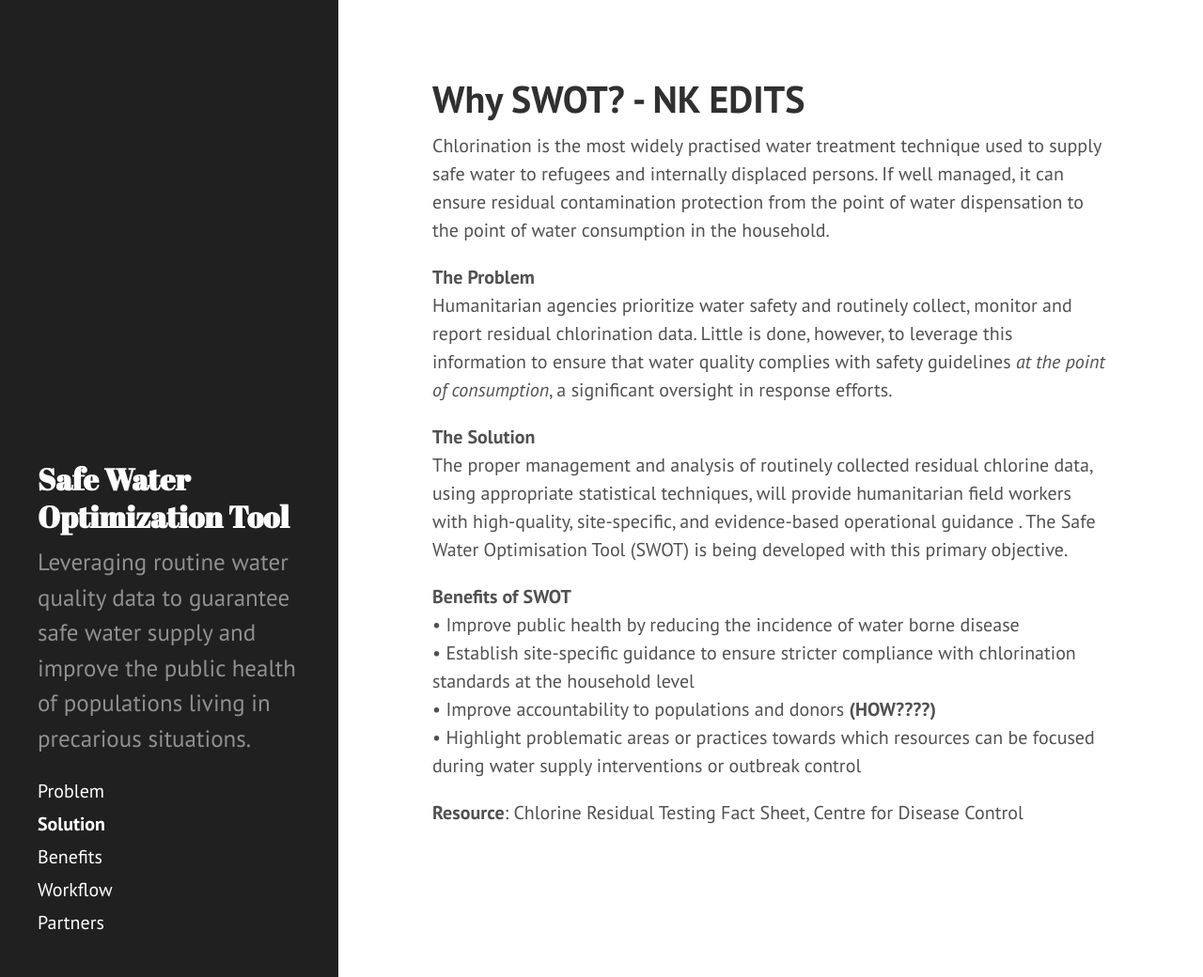
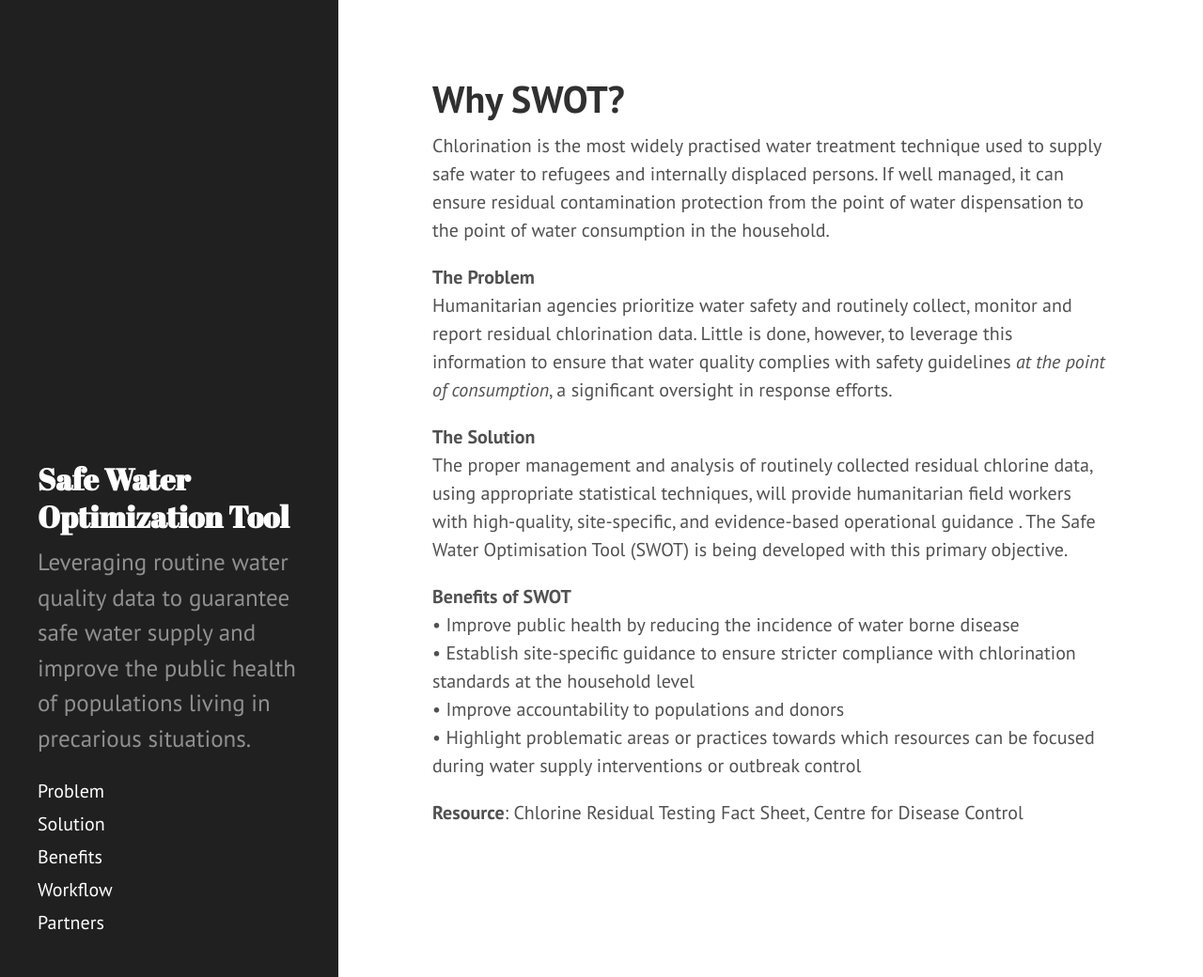
Before and after one commit to safeh2o/swot-infopage, a Jekyll site: the page built from Why-SWOT.md, in a window 1280 px wide and 1040 px high. Shown: the whole window at 94% size. Built offline with Jekyll 4.4.1, drawn with Linux system fonts in a browser that asks for light colours; Markdown is read by kramdown in place of the engine named in the settings.

Commit message:
Update and rename solution.md to Why-SWOT.md

```diff
--- a/solution.md
+++ b/Why-SWOT.md
@@ -1,6 +1,6 @@
 ---
 layout: page
-title: Why SWOT? - NK EDITS
+title: Why SWOT?
 ---
 
 Chlorination is the most widely practised water treatment technique used to supply safe water to refugees and internally displaced persons. If well managed, it can ensure residual contamination protection from the point of water dispensation to the point of water consumption in the household.
@@ -14,7 +14,7 @@
 <b>Benefits of SWOT</b><br>
 •	Improve public health by reducing the incidence of water borne disease<br>
 •	Establish site-specific guidance to ensure stricter compliance with chlorination standards at the household level<br>
-•	Improve accountability to populations and donors <b>(HOW????)</b><br>
+•	Improve accountability to populations and donors<br>
 •	Highlight problematic areas or practices towards which resources can be focused during water supply interventions or outbreak control
 
 <b>Resource</b>: Chlorine Residual Testing Fact Sheet, Centre for Disease Control
```
